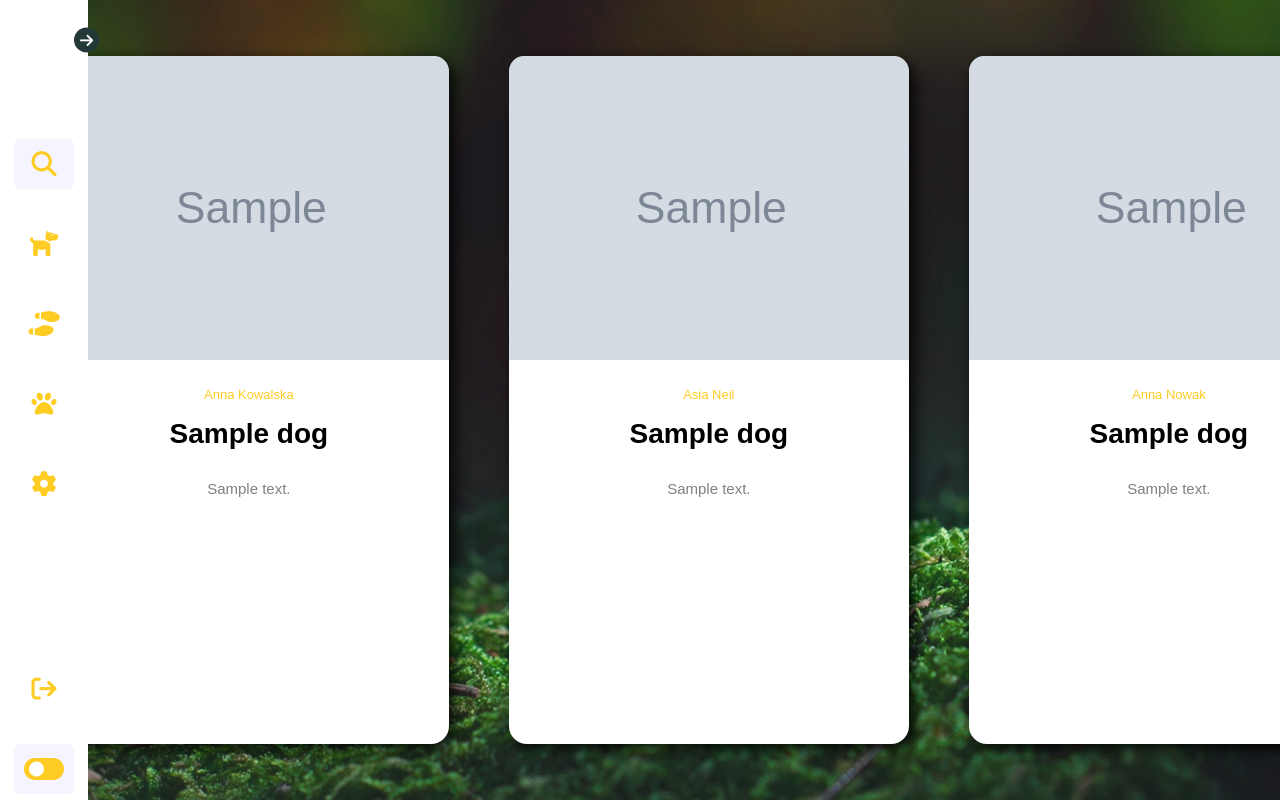
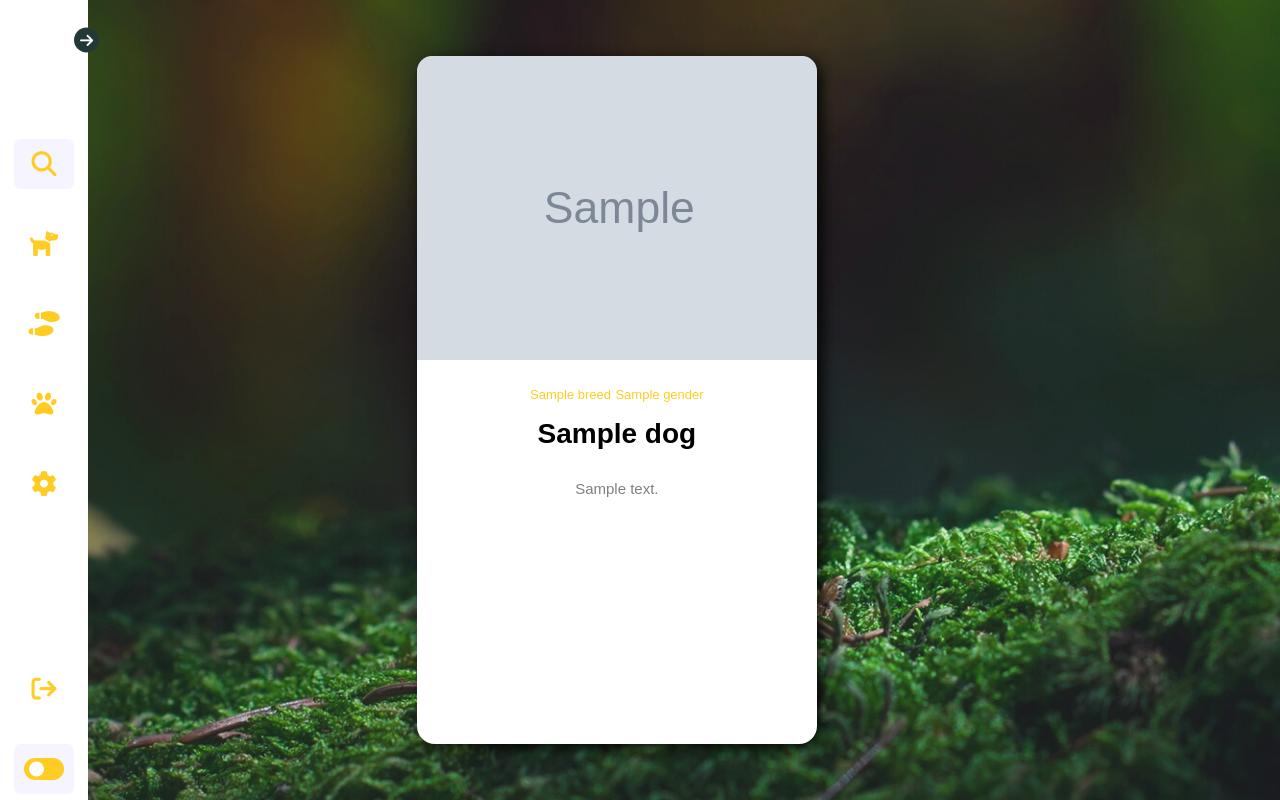
Before and after one commit to GabrielaWielgus/WDPAI, a PHP site: the page made by public/views/dogs.php in a window 1280 px wide. Run offline with PHP 8.4, Linux system fonts and the light colour scheme; the template is opened without the code that fills it: most values are stand-ins (such as "Sample title", 1, 10 or a date in 2020); grey boxes marked "Sample" are stand-in pictures; some libraries are stand-ins or nearby versions.

Commit message:
Display galery of dogs from database with according images

```diff
--- a/index.php
+++ b/index.php
@@ -7,7 +7,7 @@ $path = parse_url($path, PHP_URL_PATH);
 
 Router::get('','DeafultController');
 Router::get('walks','DeafultController');
-Router::get('dogs','DeafultController');
+Router::get('dogs','AddDogController');
 Router::get('settings','DeafultController');
 Router::get('settings_owner','DeafultController');
 Router::get('settings_dog','DeafultController');
--- a/public/css/dogs.css
+++ b/public/css/dogs.css
@@ -12,7 +12,7 @@ section {
 }
 .card{
     display: grid;
-    margin-left: 5%;
+    margin-left: 7%;
     grid-template-columns: 25em;
     grid-template-rows: 19em 19em 5em;
     grid-template-areas: "image" "text";
@@ -24,21 +24,9 @@ section {
     text-align: center;
 
     transition:0.5s ease;
-    cursor:pointer;
 }
-.card1-image{
-    grid-area: image;
-    border-top-left-radius: 15px;
-    border-top-right-radius: 15px;
-    background-size: cover;
-}
-.card2-image{
-    grid-area: image;
-    border-top-left-radius: 15px;
-    border-top-right-radius: 15px;
-    background-size: cover;
-}
-.card3-image{
+
+.card-image{
     grid-area: image;
     border-top-left-radius: 15px;
     border-top-right-radius: 15px;
@@ -48,7 +36,11 @@ section {
     grid-area: text;
     margin: 25px;
 }
-.card-text .dog_owner{
+.card-text .dog_breed{
+    color:#FFCC23;
+    font-size: 13px;
+}
+.card-text .dog_gender{
     color:#FFCC23;
     font-size: 13px;
 }
@@ -72,7 +64,9 @@ section {
         display:grid;
     }
     .card{
-        grid-template-columns: 25em;
-        grid-template-rows: 19em 19em 5em;
+        margin-left: 15%;
+        margin-top: 5%;
+        grid-template-columns: 22em;
+        grid-template-rows: 15em 15em 4em;
     }
 }
--- a/public/views/dogs.php
+++ b/public/views/dogs.php
@@ -92,49 +92,25 @@
 
     <section class="home">
         <div class="card-wrapper">
+            <?php foreach ($dogs as $dog): ?>
             <div class="card">
-                <div class="card1-image">
-                    <style>
-                        .card1-image{
-                        background-image: url("public/uploads/<?= $dog->getImage() ?>")}
-                    </style>
+                <div class="card-image" style=" background-image: url('public/uploads/<?php echo $dog->getImage(); ?>');">
                 </div>
                 <div class="card-text">
-                    <span class="dog_owner">Anna Kowalska</span>
+                    <span class="dog_breed"><?= $dog -> getBreed() ?></span>
+                    <span class="dog_gender"><?= $dog -> getGender() ?></span>
                     <h2><?= $dog -> getDogName() ?></h2>
                     <p><?= $dog -> getDescription() ?></p>
                 </div>
             </div>
-            <div class="card">
-                <div class="card2-image"></div>
-                <style>
-                    .card2-image{
-                        background-image: url("public/uploads/<?= $dog->getImage() ?>")}
-                </style>
-                <div class="card-text">
-                    <span class="dog_owner">Asia Neil</span>
-                    <h2><?= $dog -> getDogName() ?></h2>
-                    <p><?= $dog -> getDescription() ?></p>
-                </div>
-            </div>
-            <div class="card">
-                <div class="card3-image"></div>
-                <style>
-                    .card3-image{
-                        background-image: url("public/uploads/<?= $dog->getImage() ?>")}
-                </style>
-                <div class="card-text">
-                    <span class="dog_owner">Anna Nowak</span>
-                    <h2><?= $dog -> getDogName() ?></h2>
-                    <p><?= $dog -> getDescription() ?></p>
-                </div>
-            </div>
+            <?php endforeach; ?>
         </div>
     </section>
 
 
 
     <script>
+
         const body = document.querySelector('body'),
         sidebar = body.querySelector('nav'),
         toggle = body.querySelector(".toggle"),
--- a/src/controllers/DeafultController.php
+++ b/src/controllers/DeafultController.php
@@ -9,10 +9,6 @@ class DeafultController extends AppController {
 
     public function walks(){
         $this->render('walks');
-    }
-
-    public function dogs(){
-        $this->render('dogs');
     }
 
     public function addDog(){
--- a/src/controllers/SecurityController.php
+++ b/src/controllers/SecurityController.php
@@ -36,7 +36,7 @@ class SecurityController extends AppController
             return $this->render('login', ['messages' => ['User with this email not exist']]);
         }
         if (!password_verify($password,$password_to_verify)){
-            return $this->render('login', ['messages' => ['Wrong password'.$password]]);
+            return $this->render('login', ['messages' => ['Wrong password']]);
         }
 
         $url = "http://$_SERVER[HTTP_HOST]";
```
Also changed, not shown: src/controllers/AddDogController.php (+8 -1 lines), src/repository/DogRepository.php (+21 -0 lines), 1 other file.
